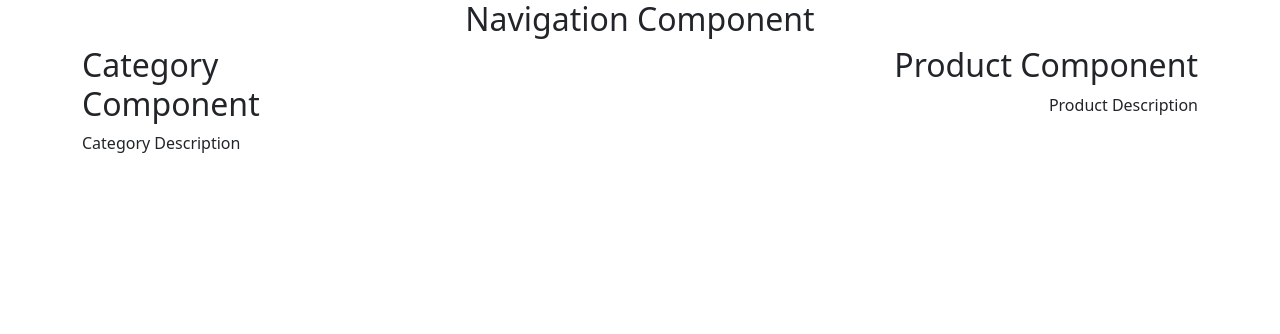
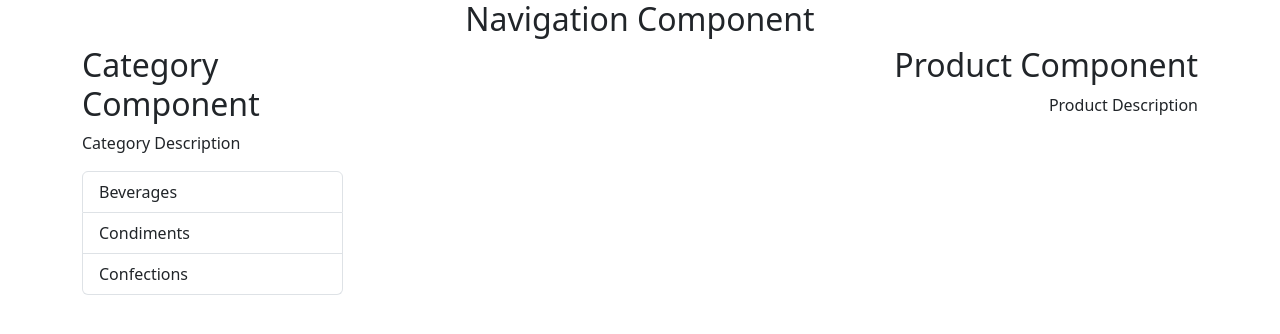
Before and after one commit to sabricakir/products_management_app_react, a React (Create React App) app: page / in a window 1280 px wide. Shown: the top 334 px of the page. Built offline with nearby package versions, Linux system fonts and the light colour scheme.

Commit message:
Add categories state

```diff
--- a/src/Category.js
+++ b/src/Category.js
@@ -1,11 +1,27 @@
 import React, { Component } from 'react'
+import { ListGroup, ListGroupItem } from 'reactstrap';
 
 export default class Category extends Component {
+  constructor(props) {
+    super(props);
+    this.state = {
+      categories: [
+        { id: 1, name: "Beverages" },
+        { id: 2, name: "Condiments" },
+        { id: 3, name: "Confections" }
+      ]
+    }
+  }
   render() {
     return (
       <div className='text-start'>
         <h2> {this.props.info.title} </h2>
         <p> {this.props.info.desc} </p>
+        <ListGroup>
+          {this.state.categories.map(category => (
+            <ListGroupItem key={category.id}> {category.name} </ListGroupItem>
+          ))}
+        </ListGroup>
       </div>
     )
   }
```
